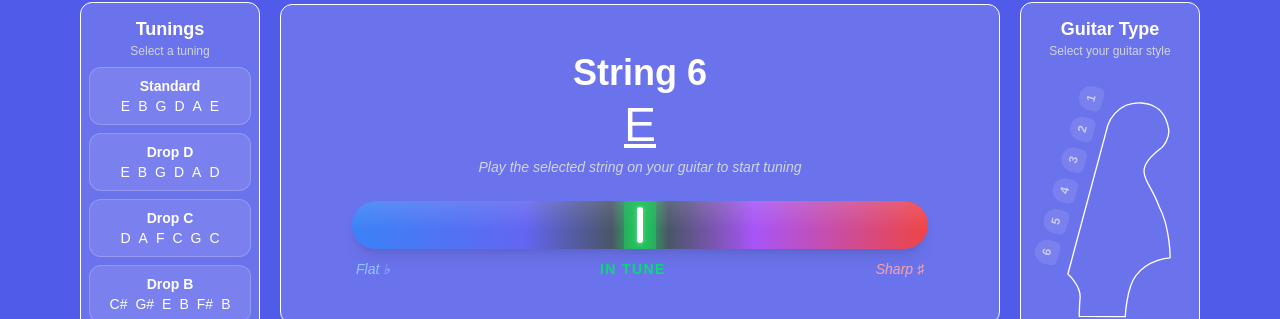
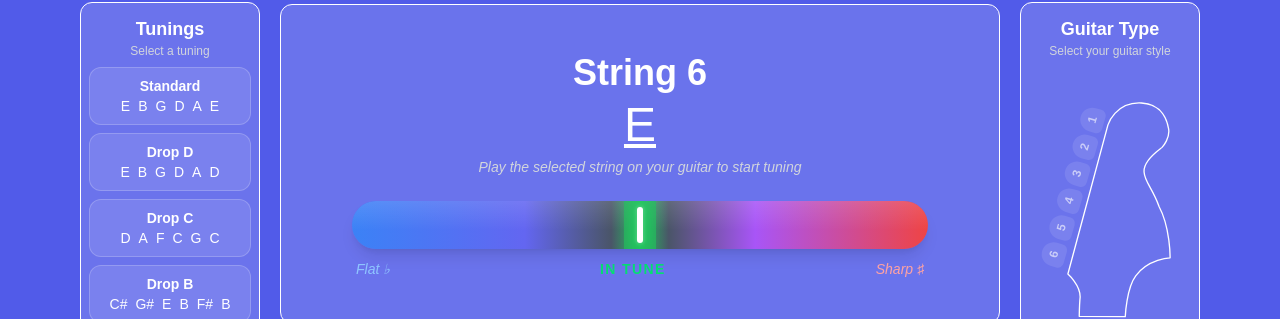
Before and after one commit to connorklee0/ez-tuner, a Next.js app: page / in a window 1280 px wide. Both pictures are taken after a click on the button 1171 px from the left and 535 px from the top of the page. Shown: the part 126-445 px from the top of the page. Built offline with nearby package versions, Linux system fonts and the light colour scheme.

Commit message:
fix tuning knob position

```diff
--- a/components/Guitar Type/ElectricHeadstock.jsx
+++ b/components/Guitar Type/ElectricHeadstock.jsx
@@ -49,7 +49,7 @@ const ElectricHeadstock = ({ onStringSelect }) => {
       />
 
       {/* Tuner Knobs */}
-      <div className="absolute top-34 -left-16 flex gap-2 z-10 -rotate-74">
+      <div className="absolute top-37 -left-12.5 flex gap-1 z-10 -rotate-74">
         {STRINGS.map((string) => (
           <TunerKnob
             key={string.id}
```
